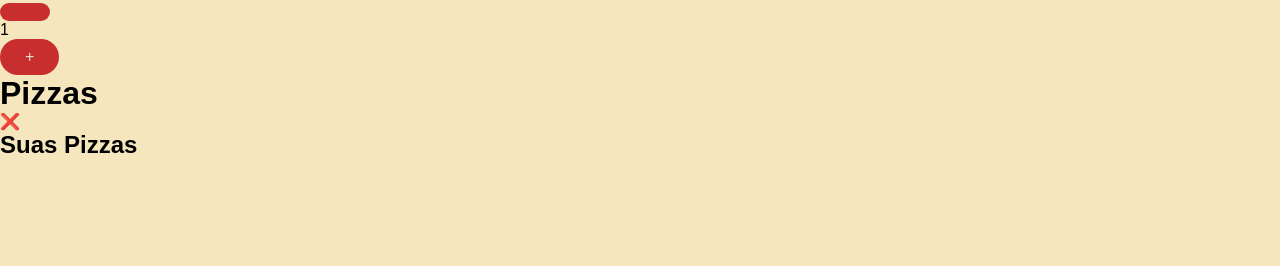
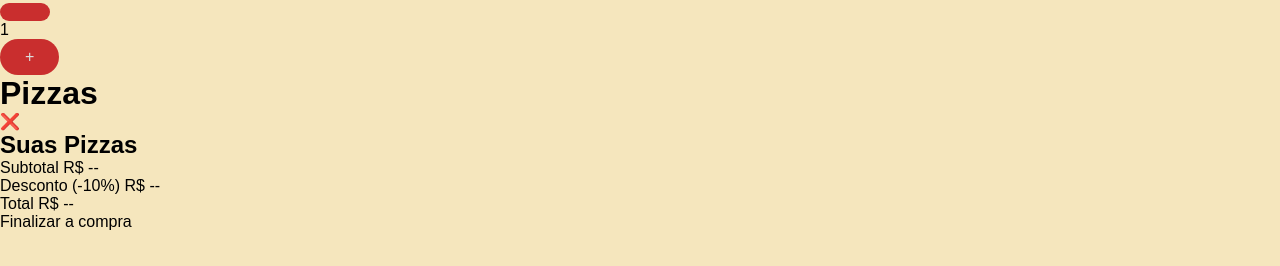
Before and after one commit to biadelmiro/Pizza, a plain HTML site: page index.html in a window 1280 px wide. Shown: the part 92-358 px from the top of the page. Drawn offline with Linux system fonts and the light colour scheme.

Commit message:
end of the aside

```diff
--- a/index.html
+++ b/index.html
@@ -51,7 +51,19 @@
         <h1>Suas Pizzas</h1>
         <div class="cart"></div>
         <div class="cart--details">
-
+            <div class="cart-totalitem subtotal">
+                <span>Subtotal</span>
+                <span>R$ --</span>
+            </div>
+            <div class="cart-totalitem desconto">
+                <span>Desconto (-10%)</span>
+                <span>R$ --</span>
+            </div>
+            <div class="cart-totalitem total big">
+                <span>Total</span>
+                <span>R$ --</span>
+            </div>
+            <div class="cart--finalizar">Finalizar a compra</div>
         </div>
     </aside>
 </div>
```
